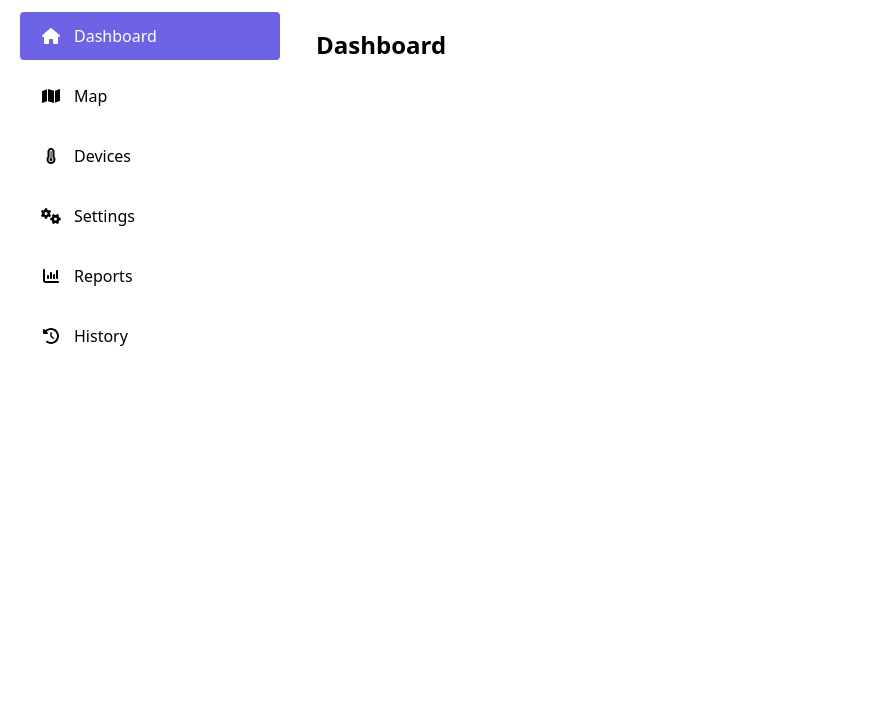
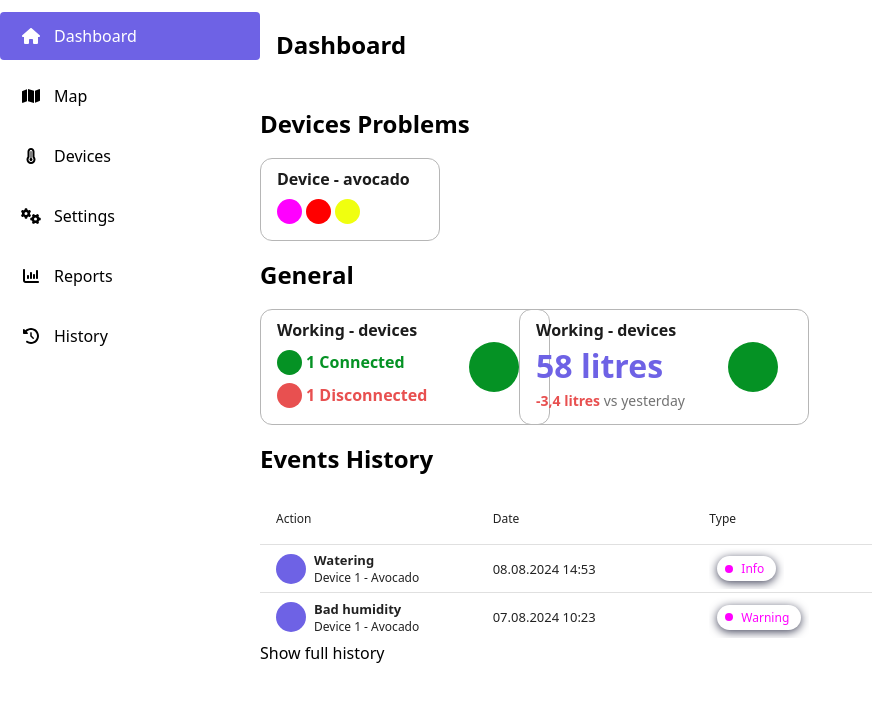
Before and after one commit to Marcin164/Gardener, a React (Vite) app in the folder frontend/: page /app/dashboard in a window 1280 px wide. Shown: the top 702 px of the page, without its empty margins (0-872 px from the left). Built offline with nearby package versions, Linux system fonts and the light colour scheme; no server answers; what @propelauth/react would draw is missing.

Commit message:
Add dashboard

```diff
--- a/frontend/package.json
+++ b/frontend/package.json
@@ -25,6 +25,7 @@
     "leaflet-geosearch": "^4.0.0",
     "react": "^18.3.1",
     "react-calendar": "^5.0.0",
+    "react-data-table-component": "^7.6.2",
     "react-date-picker": "^11.0.0",
     "react-date-range": "^2.0.1",
     "react-dom": "^18.3.1",
@@ -33,6 +34,7 @@
     "react-leaflet": "^4.2.1",
     "react-router-dom": "^6.24.1",
     "react-spinners": "^0.14.1",
+    "react-table": "^7.8.0",
     "recharts": "^2.13.0-alpha.4",
     "socket.io-client": "^4.7.5"
   },
--- /dev/null
+++ b/frontend/src/components/DashboardCards/DeviceCard.tsx
@@ -0,0 +1,18 @@
+import React from "react";
+
+type Props = {};
+
+const DeviceCard = (props: Props) => {
+  return (
+    <div className="w-[180px] border-[#B6B6B6] border rounded-xl py-2 px-4">
+      <div className="font-bold text-[#1C1C1C]">Device - avocado</div>
+      <div className="flex py-2">
+        <div className="w-[25px] h-[25px] rounded-full bg-[#F0F] mr-1"></div>
+        <div className="w-[25px] h-[25px] rounded-full bg-[#F00] mr-1"></div>
+        <div className="w-[25px] h-[25px] rounded-full bg-[#F0FF0F] mr-1"></div>
+      </div>
+    </div>
+  );
+};
+
+export default DeviceCard;
--- /dev/null
+++ b/frontend/src/components/DashboardCards/WaterUsed.tsx
@@ -0,0 +1,27 @@
+import React from "react";
+
+type Props = {};
+
+const WaterUsed = (props: Props) => {
+  return (
+    <div className="w-[290px] border-[#B6B6B6] border rounded-xl py-2 px-4 flex">
+      <div className="w-3/4">
+        <div className="font-bold text-[#1C1C1C]">Working - devices</div>
+        <div>
+          <div className="text-[#6E62E5] text-[32px] font-semibold">
+            58 litres
+          </div>
+          <div className="text-[14px] text-[#727272]">
+            <span className="text-[#E85050] font-semibold">-3,4 litres</span> vs
+            yesterday
+          </div>
+        </div>
+      </div>
+      <div className="flex justify-center items-center">
+        <div className="w-[50px] h-[50px] rounded-full bg-[#059224]"></div>
+      </div>
+    </div>
+  );
+};
+
+export default WaterUsed;
--- /dev/null
+++ b/frontend/src/components/DashboardCards/WorkingDevices.tsx
@@ -0,0 +1,26 @@
+import React from "react";
+
+type Props = {};
+
+const WorkingDevices = (props: Props) => {
+  return (
+    <div className="w-[290px] border-[#B6B6B6] border rounded-xl py-2 px-4 flex">
+      <div className="w-3/4">
+        <div className="font-bold text-[#1C1C1C]">Working - devices</div>
+        <div className="flex my-2">
+          <div className="w-[25px] h-[25px] rounded-full bg-[#059224] mr-1"></div>
+          <div className="text-[#059224] font-semibold">1 Connected</div>
+        </div>
+        <div className="flex my-2">
+          <div className="w-[25px] h-[25px] rounded-full bg-[#E85050] mr-1"></div>
+          <div className="text-[#E85050] font-semibold">1 Disconnected</div>
+        </div>
+      </div>
+      <div className="flex justify-center items-center">
+        <div className="w-[50px] h-[50px] rounded-full bg-[#059224]"></div>
+      </div>
+    </div>
+  );
+};
+
+export default WorkingDevices;
--- /dev/null
+++ b/frontend/src/components/Tables/HistoryTable.tsx
@@ -0,0 +1,59 @@
+import React from "react";
+import DataTable from "react-data-table-component";
+import Badge from "../Badges/Badge";
+
+type Props = {};
+
+const HistoryTable = (props: Props) => {
+  const columns = [
+    {
+      name: "Action",
+      selector: (row: any) => (
+        <div className="flex items-center">
+          <div className="w-[30px] h-[30px] bg-[#6E62E5] rounded-full mr-2" />
+          <div>
+            <div className="font-semibold">{row.action}</div>
+            <div className="text-[12px] font-light">{row.device}</div>
+          </div>
+        </div>
+      ),
+    },
+    {
+      name: "Date",
+      selector: (row: any) => row.date,
+    },
+    {
+      name: "Type",
+      selector: (row: any) => (
+        <div className="p-2">
+          <Badge color="#F0F" text={row.type} />
+        </div>
+      ),
+    },
+  ];
+
+  const data = [
+    {
+      id: 1,
+      action: "Watering",
+      device: "Device 1 - Avocado",
+      date: "08.08.2024 14:53",
+      type: "Info",
+    },
+    {
+      id: 2,
+      action: "Bad humidity",
+      device: "Device 1 - Avocado",
+      date: "07.08.2024 10:23",
+      type: "Warning",
+    },
+  ];
+
+  return (
+    <div className="w-[650px]">
+      <DataTable columns={columns} data={data} />
+    </div>
+  );
+};
+
+export default HistoryTable;
--- a/frontend/src/pages/Dashboard.tsx
+++ b/frontend/src/pages/Dashboard.tsx
@@ -1,10 +1,35 @@
-import React, { useEffect } from "react";
-import { getData } from "../api/websocket";
+import DeviceCard from "../components/DashboardCards/DeviceCard";
+import WaterUsed from "../components/DashboardCards/WaterUsed";
+import WorkingDevices from "../components/DashboardCards/WorkingDevices";
+import HistoryTable from "../components/Tables/HistoryTable";
 
 type Props = {};
 
 const Dashboard = (props: Props) => {
-  return <div></div>;
+  return (
+    <div>
+      <div>
+        <div className="capitalize text-[24px] font-bold my-4">
+          Devices problems
+        </div>
+        <DeviceCard />
+      </div>
+      <div>
+        <div className="capitalize text-[24px] font-bold my-4">General</div>
+        <div className="grid grid-cols-4 gap-4">
+          <WorkingDevices />
+          <WaterUsed />
+        </div>
+      </div>
+      <div>
+        <div className="capitalize text-[24px] font-bold my-4">
+          Events history
+        </div>
+        <HistoryTable />
+        <div>Show full history</div>
+      </div>
+    </div>
+  );
 };
 
 export default Dashboard;
```
Also changed, not shown: 1 other file (tests, documents, lock files or other folders).
